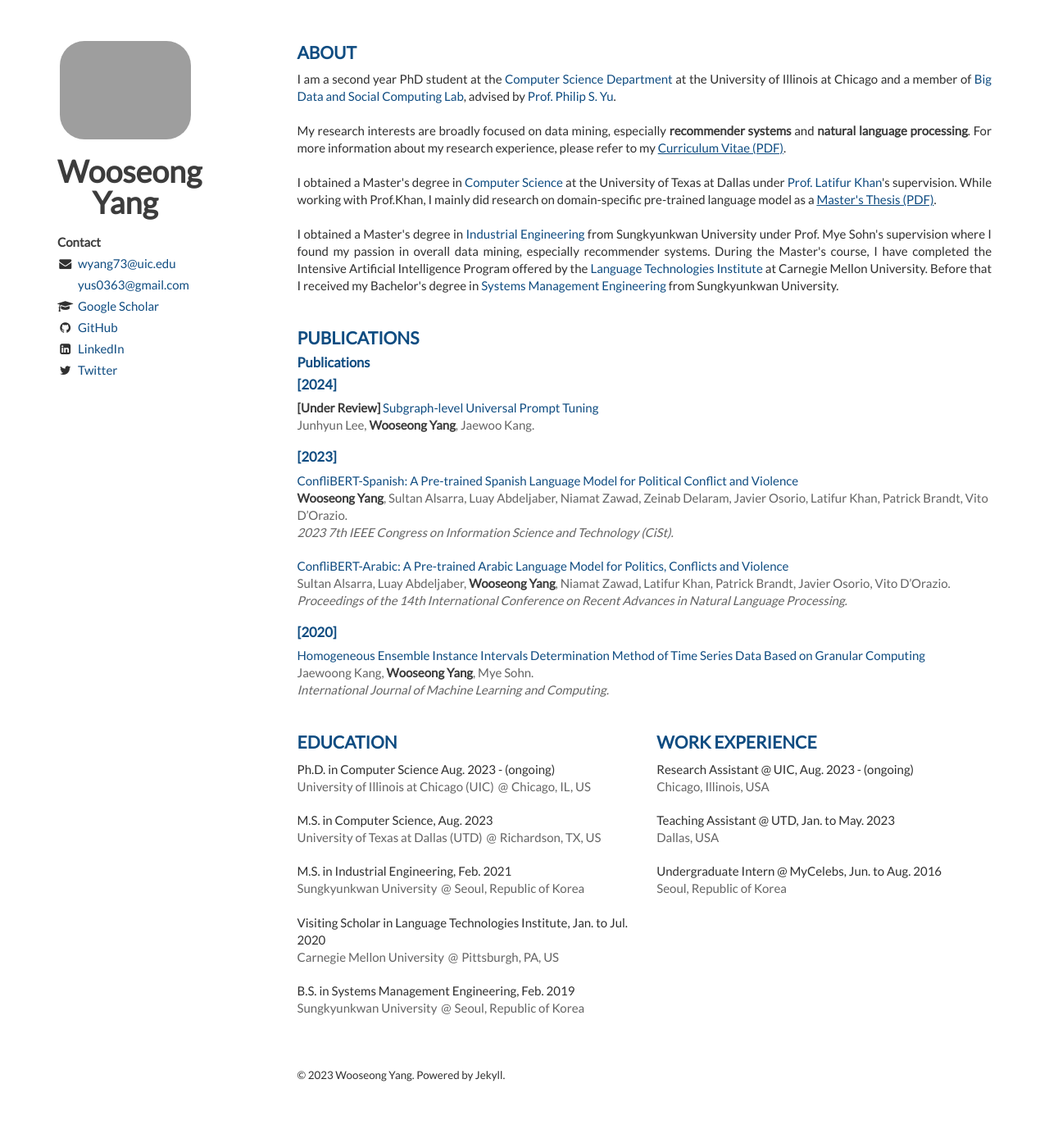
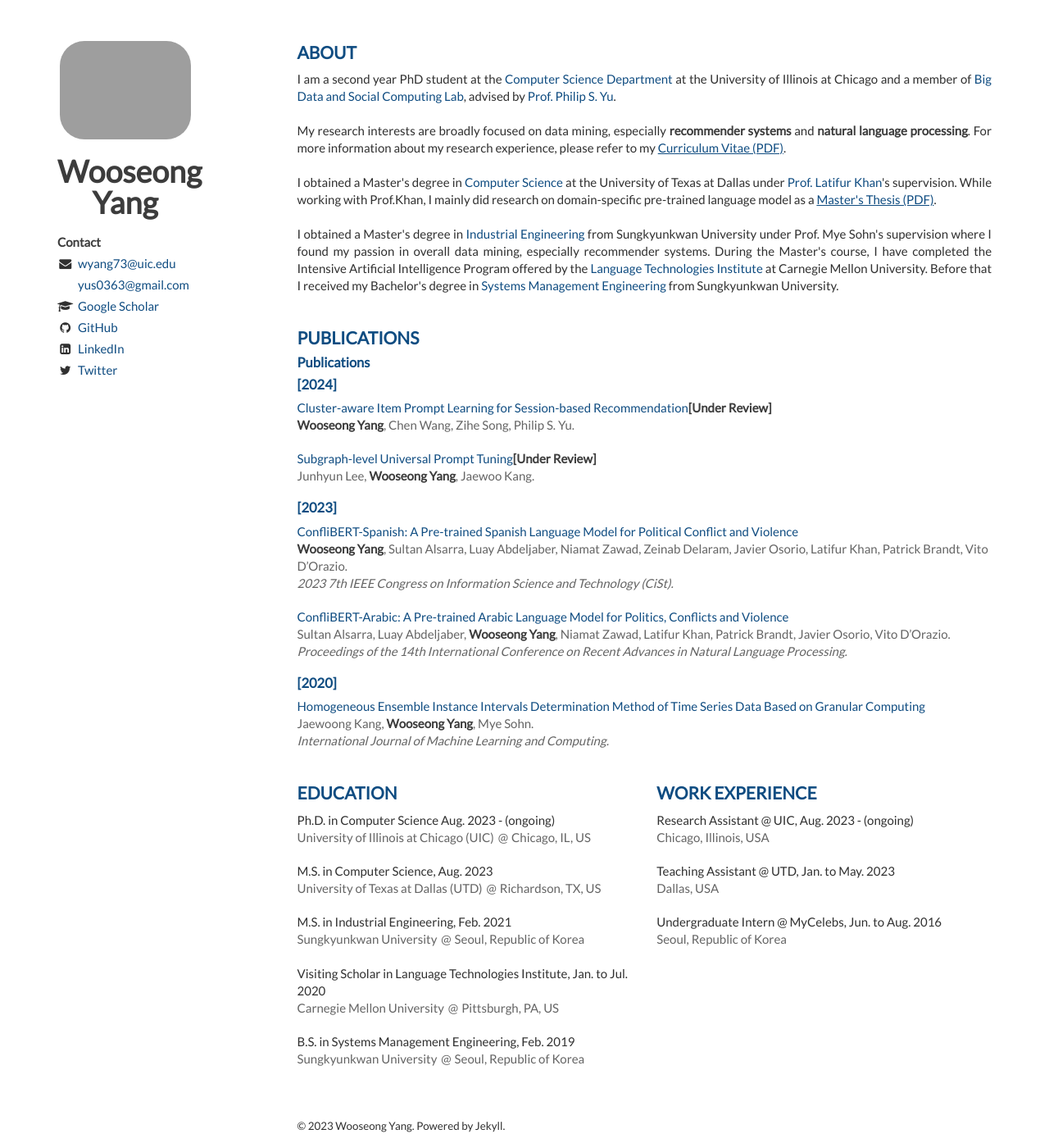
Before and after one commit to WooseongYang/WooseongYang.github.io, a Jekyll site: the page built from index.html, in a window 1280 px wide and 1394 px high. Shown: the whole window at 82% size. Built offline with Jekyll 4.4.1, drawn with Linux system fonts in a browser that asks for light colours; nearby versions of some CDN libraries; the list of posts is cut into pages by our own code.

Commit message:
Update publications.html

```diff
--- a/_includes/publications.html
+++ b/_includes/publications.html
@@ -6,7 +6,13 @@
     <h2>[2024]</h2>
     <article>
         <header>
-            <a href="https://arxiv.org/pdf/2402.10380.pdf" class="paper_link"><em>[Under Review]</em> Subgraph-level Universal Prompt Tuning</a><br/>
+            <a href="" class="paper_link">Cluster-aware Item Prompt Learning for Session-based Recommendation<em>[Under Review]</em> </a><br/>
+            <span><em>Wooseong Yang</em>, Chen Wang, Zihe Song, Philip S. Yu.</span><br/>
+        </header>
+    </article>
+    <article>
+        <header>
+            <a href="https://arxiv.org/pdf/2402.10380.pdf" class="paper_link">Subgraph-level Universal Prompt Tuning<em>[Under Review]</em> </a><br/>
             <span> Junhyun Lee, <em>Wooseong Yang</em>, Jaewoo Kang.</span><br/>
         </header>
     </article>
```
